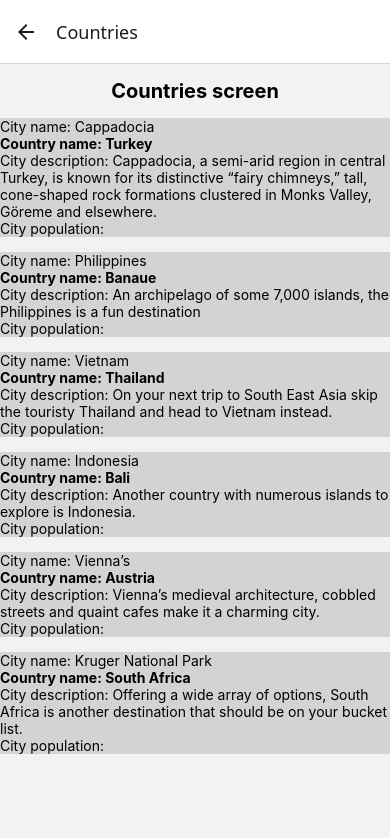
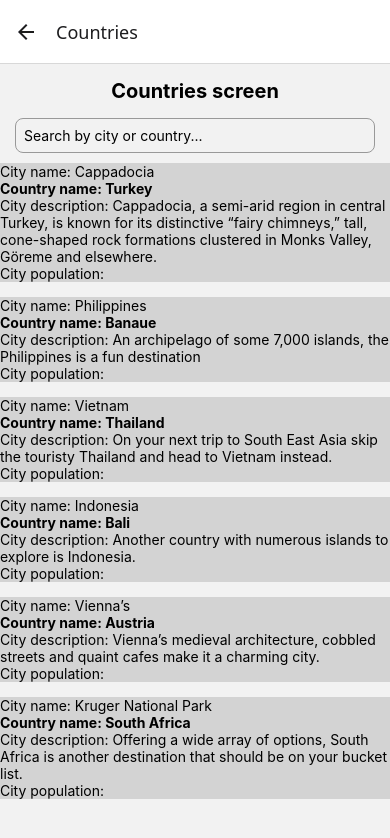
Before and after one commit to Luncek-33/first-react-app, a React Native app: screen /Countries in a window 390 px wide. Shown: the top 838 px of the page. Built offline with nearby package versions, Linux system fonts and the light colour scheme.

Commit message:
l 14 hard chellange

```diff
--- a/screens/countriesScreen.js
+++ b/screens/countriesScreen.js
@@ -1,31 +1,54 @@
 import React from "react";
-import { View, Text, FlatList, StyleSheet, TouchableOpacity} from "react-native";
+import {
+  View,
+  Text,
+  FlatList,
+  StyleSheet,
+  TouchableOpacity,
+  TextInput,
+} from "react-native";
 import data from "../data/countries.json";
 
-class CountriesScreen extends React.Component{
+class CountriesScreen extends React.Component {
   constructor() {
     super();
     this.state = {
       countries: [],
+      searchText: "",
     };
   }
 
   componentDidMount() {
     this.setState({
       countries: data,
-        })
+    });
   }
 
-    render(){
-        return(
+  render() {
+    const filteredCountries = this.state.countries.filter(
+      (item) =>
+        item.name.toLowerCase().includes(this.state.searchText.toLowerCase()) ||
+        item.country.toLowerCase().includes(this.state.searchText.toLowerCase())
+    );
+
+    return (
       <View>
         <Text style={styles.screenTitle}>Countries screen</Text>
+
+        <TextInput
+          style={styles.searchInput}
+          placeholder="Search by city or country..."
+          value={this.state.searchText}
+          onChangeText={(text) => this.setState({ searchText: text })}
+        />
+
        <FlatList
-                data={this.state.countries}
-                keyExtractor={countries => countries.id}
-                renderItem={({item}) => (
+          data={filteredCountries}
+          keyExtractor={(item) => item.id.toString()}
+          renderItem={({ item }) => (
             <TouchableOpacity
-                    onPress={() => this.props.navigation.navigate("CountryDetails", {country: item})}>
+              onPress={() => this.props.navigation.navigate("CountryDetail", { country: item })}
+            >
               <View style={styles.cardWrapper}>
                 <Text>City name: {item.name}</Text>
                 <Text style={styles.countries}>Country name: {item.country}</Text>
@@ -34,27 +57,34 @@
               </View>
             </TouchableOpacity>
           )}
-
         />
       </View>
-        )
+    );
   }
 }
 
 const styles = StyleSheet.create({
-    screenTitle:{
+  screenTitle: {
     fontSize: 20,
     textAlign: "center",
     marginVertical: 15,
-        fontWeight:"bold"
+    fontWeight: "bold",
   },
   cardWrapper: {
     backgroundColor: "#d3d3d3",
     marginBottom: 15,
   },
   countries: {
-        fontWeight: "bold"
-    }
+    fontWeight: "bold",
+  },
+  searchInput: {
+    borderWidth: 1,
+    borderColor: "#999",
+    marginHorizontal: 15,
+    marginBottom: 10,
+    borderRadius: 8,
+    padding: 8,
+  },
 });
 
 export default CountriesScreen;
```
Lines whose indentation alone changed are shown as unchanged.
